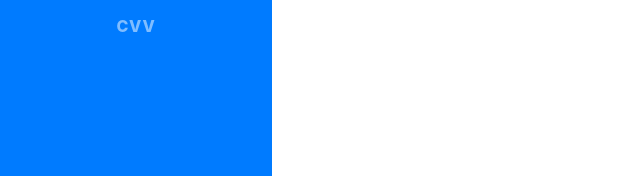
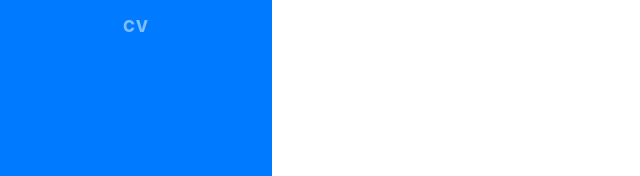
Before and after one commit to sambannister/sambannister.github.io, a website with bundled scripts: page index.html in a window 1280 px wide. Shown: the part 549-725 px from the top of the page, 0-640 px from the left. Built offline with nearby package versions, Linux system fonts and the light colour scheme; a web font is replaced by a local one.

Commit message:
Update index.html

```diff
--- a/index.html
+++ b/index.html
@@ -53,7 +53,7 @@
             <a class="nav-link js-scroll-trigger" href="#interests">Interests</a>
           </li>
           <li class="nav-item">
-            <a class="nav-link js-scroll-trigger" href="SamCV.pdf" target="new">CVV</a>
+            <a class="nav-link js-scroll-trigger" href="SamCV.pdf" target="new">CV</a>
           </li>
         </ul>
       </div>
```
